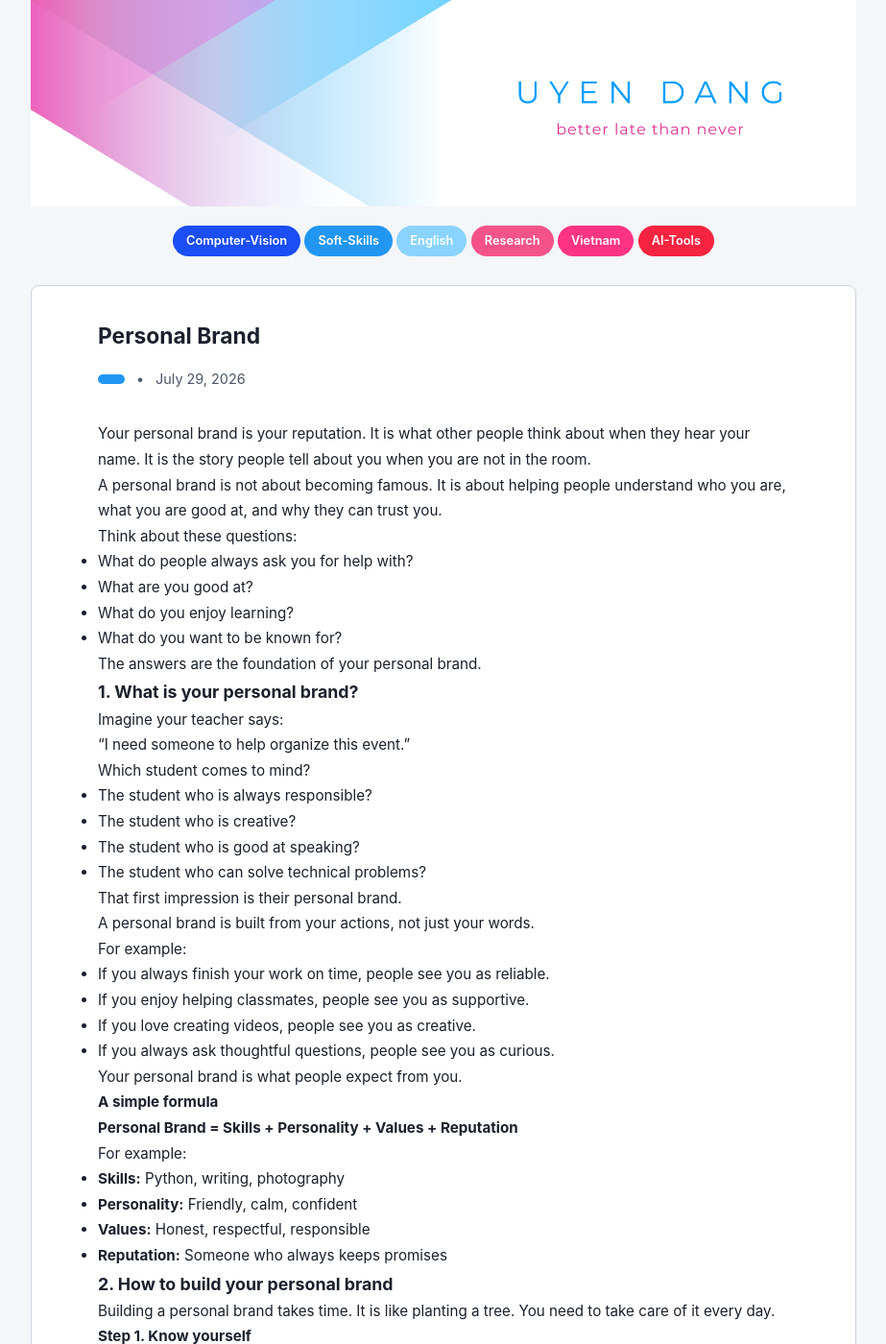
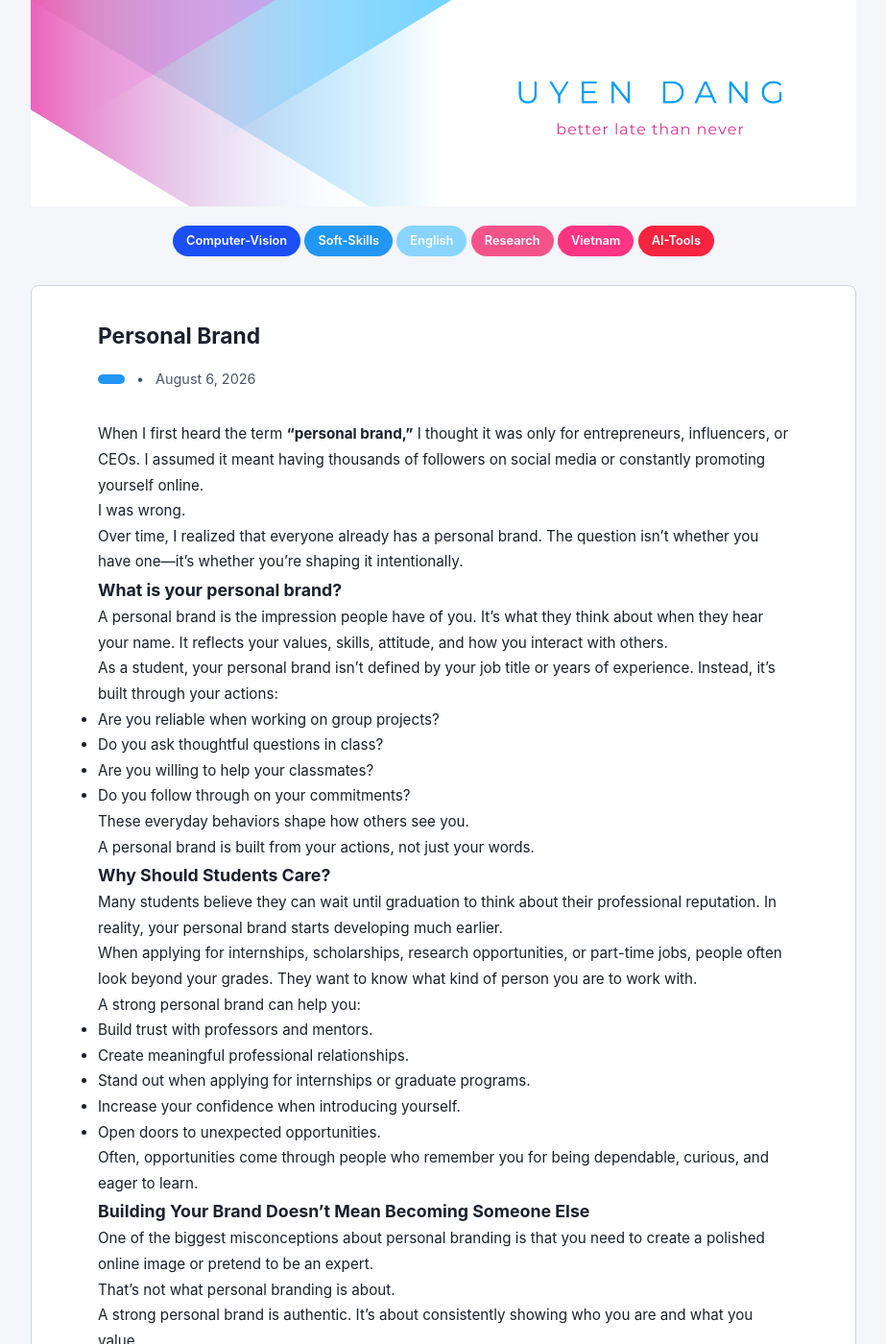
Before and after one commit to DangLeUyen/blog, a Jekyll site: the page built from _posts/2026-07-29-PersonalBrand.md, in a window 1280 px wide and 1400 px high. Shown: the whole window at 96% size, without its empty margins (178-1101 px from the left). Built offline with Jekyll 4.4.1, drawn with Linux system fonts in a browser that asks for light colours; some of the changed text lies outside the part shown.

Commit message:
Update 2026-07-29-PersonalBrand.md

```diff
--- a/_posts/2026-07-29-PersonalBrand.md
+++ b/_posts/2026-07-29-PersonalBrand.md
@@ -1,235 +1,93 @@
 ---
 layout: post
 title: "Personal Brand"
-date: 2026-07-29
+date: 2026-08-06
 categories: Soft-Skills
 ---
+When I first heard the term **"personal brand,"** I thought it was only for entrepreneurs, influencers, or CEOs. I assumed it meant having thousands of followers on social media or constantly promoting yourself online.
 
-Your personal brand is your reputation. It is what other people think about when they hear your name. It is the story people tell about you when you are not in the room.
+I was wrong.
 
-A personal brand is not about becoming famous. It is about helping people understand who you are, what you are good at, and why they can trust you.
-
-Think about these questions:
-
-* What do people always ask you for help with?
-* What are you good at?
-* What do you enjoy learning?
-* What do you want to be known for?
-
-The answers are the foundation of your personal brand.
+Over time, I realized that everyone already has a personal brand. The question isn't whether you have one—it's whether you're shaping it intentionally.
 
 <!--more-->
 
-### 1. What is your personal brand?
+### What is your personal brand?
 
-Imagine your teacher says:
+A personal brand is the impression people have of you. It's what they think about when they hear your name. It reflects your values, skills, attitude, and how you interact with others.
 
-> "I need someone to help organize this event."
+As a student, your personal brand isn't defined by your job title or years of experience. Instead, it's built through your actions:
 
-Which student comes to mind?
+- Are you reliable when working on group projects?
+- Do you ask thoughtful questions in class?
+- Are you willing to help your classmates?
+- Do you follow through on your commitments?
 
-* The student who is always responsible?
-* The student who is creative?
-* The student who is good at speaking?
-* The student who can solve technical problems?
-
-That first impression is their personal brand.
+These everyday behaviors shape how others see you.
 
 A personal brand is built from your actions, not just your words.
 
-For example:
+### Why Should Students Care?
 
-* If you always finish your work on time, people see you as reliable.
-* If you enjoy helping classmates, people see you as supportive.
-* If you love creating videos, people see you as creative.
-* If you always ask thoughtful questions, people see you as curious.
+Many students believe they can wait until graduation to think about their professional reputation. In reality, your personal brand starts developing much earlier.
 
-Your personal brand is what people expect from you.
+When applying for internships, scholarships, research opportunities, or part-time jobs, people often look beyond your grades. They want to know what kind of person you are to work with.
 
-#### A simple formula
+A strong personal brand can help you:
 
-**Personal Brand = Skills + Personality + Values + Reputation**
+- Build trust with professors and mentors.
+- Create meaningful professional relationships.
+- Stand out when applying for internships or graduate programs.
+- Increase your confidence when introducing yourself.
+- Open doors to unexpected opportunities.
 
-For example:
+Often, opportunities come through people who remember you for being dependable, curious, and eager to learn.
 
-* **Skills:** Python, writing, photography
-* **Personality:** Friendly, calm, confident
-* **Values:** Honest, respectful, responsible
-* **Reputation:** Someone who always keeps promises
+### Building Your Brand Doesn't Mean Becoming Someone Else
 
-### 2. How to build your personal brand
+One of the biggest misconceptions about personal branding is that you need to create a polished online image or pretend to be an expert.
 
-Building a personal brand takes time. It is like planting a tree. You need to take care of it every day.
+That's not what personal branding is about.
 
-#### Step 1. Know yourself
+A strong personal brand is authentic. It's about consistently showing who you are and what you value.
 
-Start by understanding yourself.
+You don't need to know everything. In fact, saying, "I'm still learning," often builds more credibility than pretending to have all the answers.
 
-Ask yourself:
+### Simple Ways to Start Today
 
-* What do I enjoy doing?
-* What am I good at?
-* What skills do I want to improve?
-* What kind of person do I want to become?
+Building your personal brand doesn't require a large audience or expensive tools. Small, consistent actions make the biggest difference.
 
-Example:
+Here are a few ideas:
 
-I love data, programmning, and AI. I decide I want people to know me as a Data Scientist.
+- Share what you're learning from classes, books, or projects.
+- Build a complete LinkedIn profile with your interests and experiences.
+- Participate in student organizations or volunteer activities.
+- Connect respectfully with professors, alumni, and professionals.
+- Be known as someone who is dependable, positive, and willing to learn.
+- Celebrate your progress, not just your achievements.
 
-#### Step 2. Learn useful skills
+Your personal brand grows every time you contribute, collaborate, and learn.
 
-A good personal brand is supported by real skills.
+### Your Reputation Is Built One Interaction at a Time
 
-Depending on your interests, you can learn:
+Your personal brand isn't created overnight. It's built through consistent actions over months and years.
 
-* Programming
-* Public speaking
-* Writing
-* Data analysis
-* Communication
-* Critical Thinking
-* Problem Solving
+Every conversation, project, presentation, and email contributes to the story people tell about you when you're not in the room.
 
-Example:
+As a student, you don't need years of experience to have a strong personal brand. You simply need to be intentional about the person you're becoming.
 
-I want to become a Data Scientist. I spend one hour each day learning Python and building small projects, another hour improving soft skills such as communication, problem-solving...
+Start before you think you're ready. Learn continuously. Stay authentic. Treat people with respect. Those habits will build a reputation that lasts far beyond your years at university.
 
-#### Step 3. Share what you learn
-
-People cannot know what you can do if you never show it.
-
-You can:
-
-* Write blog posts
-* Share projects on GitHub
-* Explain what you learned this week
-
-You do not need thousands of followers.
-
-Even one useful post each week is a great start.
-
-Example:
-
-Every Sunday, I write a short LinkedIn post about something new I learned in data science.
-
-#### Step 4. Be consistent
-
-Consistency is more important than being perfect.
-
-If you post one useful article every week for one year, people will begin to remember you.
-
-Small actions repeated many times create a strong reputation.
-
-#### Step 5. Be kind and professional
-
-Your personal brand is also built by how you treat other people.
-
-Good habits include:
-
-* Reply politely.
-* Respect other people's ideas.
-* Admit mistakes.
-* Keep your promises.
-* Help others when you can.
-
-People remember how you make them feel.
-
-### 3. Example: Build a personal brand step by step
-
-Let's imagine a university student named Sarah.
-
-She wants to become a data scientist.
-
-#### Month 1: Learn
-
-Sarah learns Python and statistics.
-
-She practices coding every day.
-
-#### Month 2: Build projects
-
-She creates small projects, such as:
-
-* Predict house prices
-* Analyze movie ratings
-* Visualize COVID-19 data
-
-Each project helps her improve.
-
-#### Month 3: Share her work
-
-Sarah uploads her projects to GitHub.
-
-She writes simple blog posts explaining:
-
-* What problem she solved
-* What tools she used
-* What she learned
-
-Now employers can see her work.
-
-#### Month 4: Connect with people
-
-She joins technology clubs.
-
-She attends workshops.
-
-She asks questions and learns from experienced people.
-
-Networking helps her discover new opportunities.
-
-#### Month 5: Keep improving
-
-Sarah continues learning.
-
-She updates old projects.
-
-She reads books and research papers.
-
-After one year, people know Sarah as someone who enjoys solving problems with data.
-
-That is her personal brand.
-
-### Tips for students
-
-You do not need to wait until you graduate to build your personal brand.
-
-You can start today by:
-
-* Reading books regularly.
-* Learning one new skill.
-* Creating small projects.
-* Sharing your learning journey.
-* Helping classmates.
-* Being honest and responsible.
-* Never stop improving yourself.
-
-Remember, your personal brand is built one day at a time.
-
-### Common mistakes
-
-Many people think a personal brand means becoming an internet celebrity.
-
-That is not true.
-
-Here are some common mistakes:
-
-❌ Copying other people instead of being yourself.
-
-❌ Posting only to get likes.
-
-❌ Saying you have skills without showing your work.
-
-❌ Giving up after a few weeks.
-
-A strong personal brand comes from real experience, continuous learning, and consistent actions.
+Remember, your personal brand is not about being the loudest person in the room. It's about being someone people trust, remember, and want to work with.
 
 ### Final Thoughts
 
-Your personal brand is one of your most valuable assets.
+Your personal brand is one of your most valuable long-term assets.
 
-It is not built overnight. It grows through your actions, habits, and the way you treat others.
+It isn't built through a single achievement or a polished social media profile. It grows through your daily habits, your actions, and the way you treat others.
 
-Start with small steps. Learn new skills, complete meaningful projects, help people, and share your knowledge.
+Start with small, consistent steps. Learn new skills, take on meaningful projects, help others, and share what you learn along the way.
 
-Over time, people will remember you for the value you bring, not because you tried to impress them, but because you consistently made a positive difference.
+Over time, people won't remember you because you tried to impress them. They'll remember you because you consistently created value, acted with integrity, and made a positive difference.
+
+That's what a strong personal brand is all about.
```
